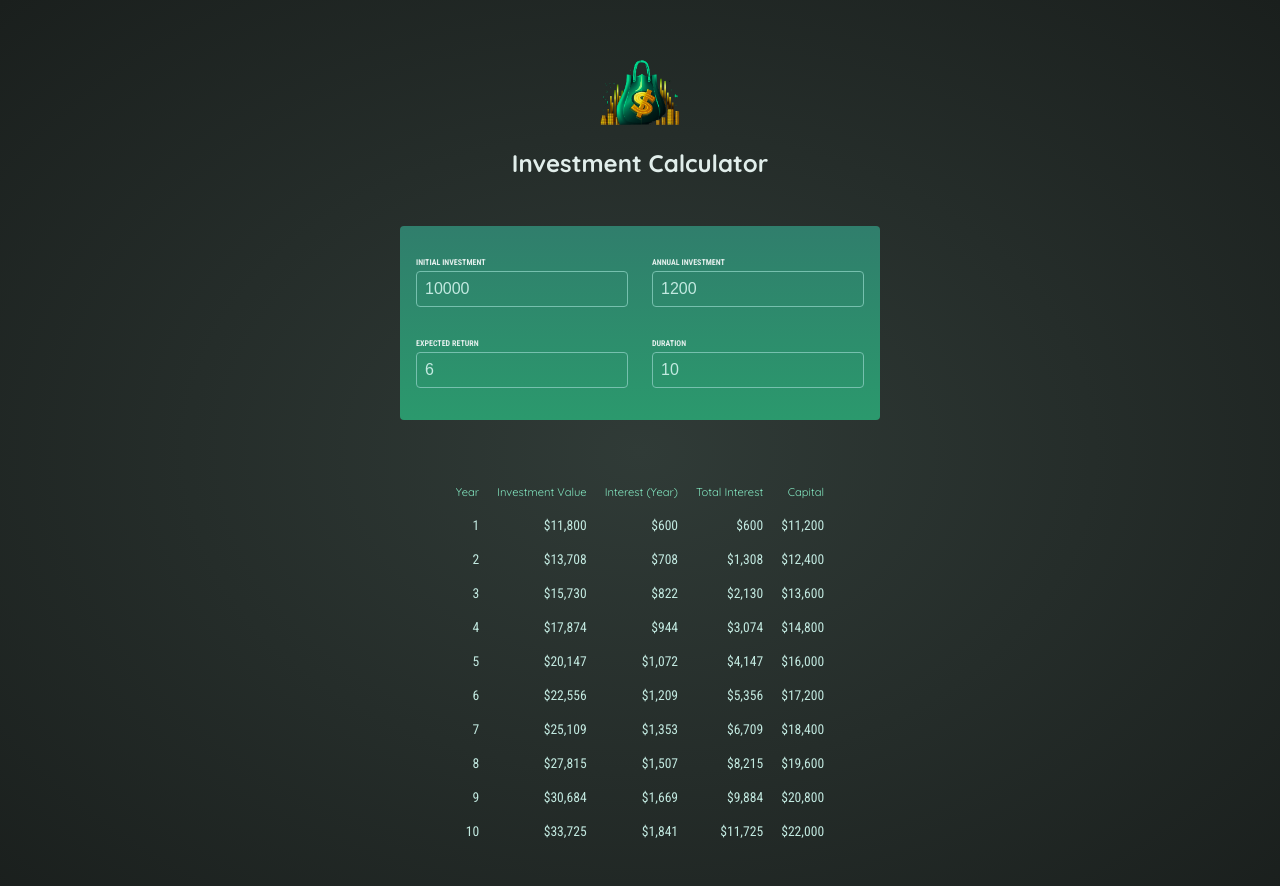
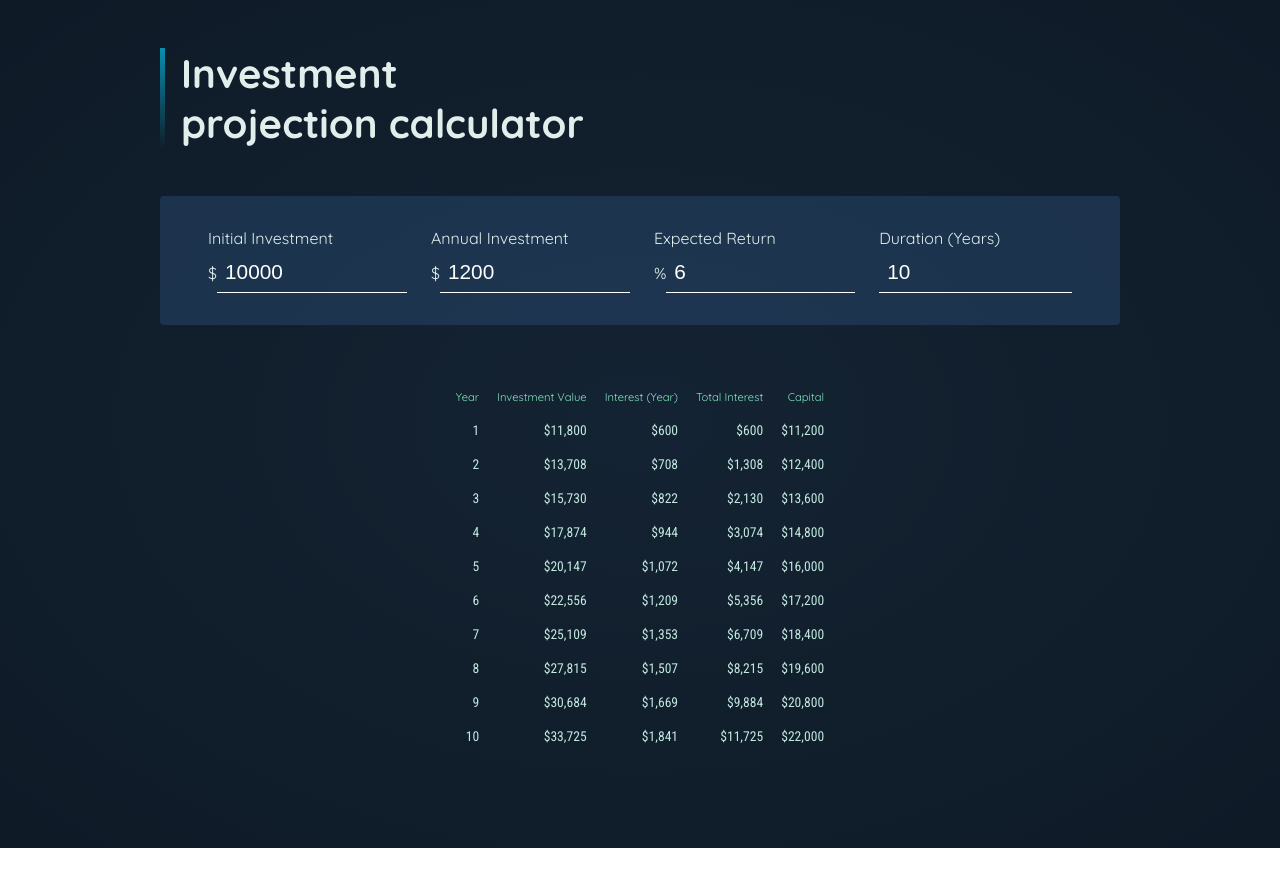
Before and after one commit to flavia3107/investment-calculator, a React (Vite) app: page / in a window 1280 px wide. Shown: the top 886 px of the page. After the commit the page ends 848 px from the top, so only its background shows below. Built offline with nearby package versions, Linux system fonts and the light colour scheme.

Commit message:
Investment: Update header

```diff
--- a/src/components/Header.jsx
+++ b/src/components/Header.jsx
@@ -1,8 +1,7 @@
-import logo from '../assets/investment-calculator-logo.png';
 
 export default function Header() {
     return <header id='header'>
-     <img src={logo } alt="logo"/>
-    <h1>Investment Calculator</h1>
+        <h1>Investment <br />
+           projection calculator</h1>
     </header>
 }
--- a/src/components/UserInput.jsx
+++ b/src/components/UserInput.jsx
@@ -4,20 +4,24 @@ export default function UserInput({onChange, userInput}) {
         <div className='input-group'>
             <p>
                 <label>Initial Investment</label>
-                <input type="number" required value={userInput['initialInvestment']} onChange={ (event) => onChange('initialInvestment', event.target.value )}/>
+                <span className="inputContainer">
+                    $ <input type="number" required value={userInput['initialInvestment']} onChange={ (event) => onChange('initialInvestment', event.target.value )}/>
+                </span>
             </p>
              <p>
                 <label>Annual Investment</label>
-                <input type="number" required value={userInput['annualInvestment']} onChange={ (event) => onChange('annualInvestment', event.target.value )}/>
+                <span className="inputContainer">
+                $ <input type="number" required value={userInput['annualInvestment']} onChange={ (event) => onChange('annualInvestment', event.target.value )}/>
+                </span>
             </p>
-        </div>
-        <div className='input-group'>
             <p>
                 <label>Expected Return</label>
-                <input type="number" required value={userInput['expectedReturn']} onChange={ (event) => onChange('expectedReturn', event.target.value )}/>
+                <span className="inputContainer">
+                % <input type="number" required value={userInput['expectedReturn']} onChange={ (event) => onChange('expectedReturn', event.target.value )}/>
+                </span>
             </p>
              <p>
-                <label>Duration</label>
+                <label>Duration (Years)</label>
                 <input type="number" required value={userInput['duration']} onChange={ (event) => onChange('duration', event.target.value )}/>
             </p>
         </div>
--- a/src/index.css
+++ b/src/index.css
@@ -1,4 +1,4 @@
-@import url('https://fonts.googleapis.com/css2?family=Quicksand:wght@400;700&family=Roboto+Condensed:wght@400;700&display=swap');
+@import url("https://fonts.googleapis.com/css2?family=Quicksand:wght@400;700&family=Roboto+Condensed:wght@400;700&display=swap");
 
 * {
   box-sizing: border-box;
@@ -6,37 +6,34 @@
 
 body {
   margin: 0;
-  font-family: 'Quicksand', sans-serif;
+  font-family: "Quicksand", sans-serif;
   -webkit-font-smoothing: antialiased;
   -moz-osx-font-smoothing: grayscale;
-  background: radial-gradient(#303b37, #1a1f1d);
+  background: radial-gradient(#142333, #0e1a26);
   color: #e1eeeb;
   min-height: 100vh;
 }
 
 #header {
-  text-align: center;
   margin: 3rem auto;
-}
-
-
-#header img {
-  width: 5rem;
-  height: 5rem;
-  object-fit: contain;
-  background-color: transparent;
+  max-width: 60rem;
 }
 
 #header h1 {
-  font-size: 1.5rem;
+  font-size: 2.5rem;
+  border-left: 5px solid;
+  padding-left: 1rem;
+  border-image: linear-gradient(to bottom, #0890b1, rgba(0, 0, 0, 0)) 1 100%;
 }
 
 #user-input {
-  padding: 1rem;
-  max-width: 30rem;
+  padding: 1rem 3rem;
   margin: 2rem auto;
   border-radius: 4px;
-  background: linear-gradient(180deg, #307e6c, #2b996d);
+  display: flex;
+  justify-content: space-evenly;
+  max-width: 60rem;
+  background: #294c7378;
 }
 
 .input-group {
@@ -48,20 +45,25 @@ body {
 #user-input label {
   display: block;
   margin-bottom: 0.25rem;
-  font-family: 'Roboto Condensed', sans-serif;
-  font-size: 0.5rem;
-  font-weight: bold;
-  text-transform: uppercase;
 }
 
 #user-input input {
   width: 100%;
   padding: 0.5rem;
-  border: 1px solid #76c0ae;
-  border-radius: 0.25rem;
+  border: none;
+  border-bottom: 1px solid #ffff;
   background-color: transparent;
-  color: #c2e9e0;
-  font-size: 1rem;
+  color: #fff;
+  font-size: 1.3rem;
+}
+
+input:focus-visible {
+  outline: none;
+}
+
+.inputContainer {
+  display: flex;
+  align-items: center;
 }
 
 #result {
@@ -79,7 +81,7 @@ body {
 }
 
 #result tbody {
-  font-family: 'Roboto Condensed', sans-serif;
+  font-family: "Roboto Condensed", sans-serif;
   font-size: 0.85rem;
   color: #c2e9e0;
 }
@@ -87,3 +89,15 @@ body {
 .center {
   text-align: center;
 }
+
+/* Chrome, Safari, Edge, Opera */
+input::-webkit-outer-spin-button,
+input::-webkit-inner-spin-button {
+  -webkit-appearance: none;
+  margin: 0;
+}
+
+/* Firefox */
+input[type="number"] {
+  -moz-appearance: textfield;
+}
```
Also changed, not shown: public/investment-calculator-logo.png (deleted), src/assets/investment-calculator-logo.png (deleted).
